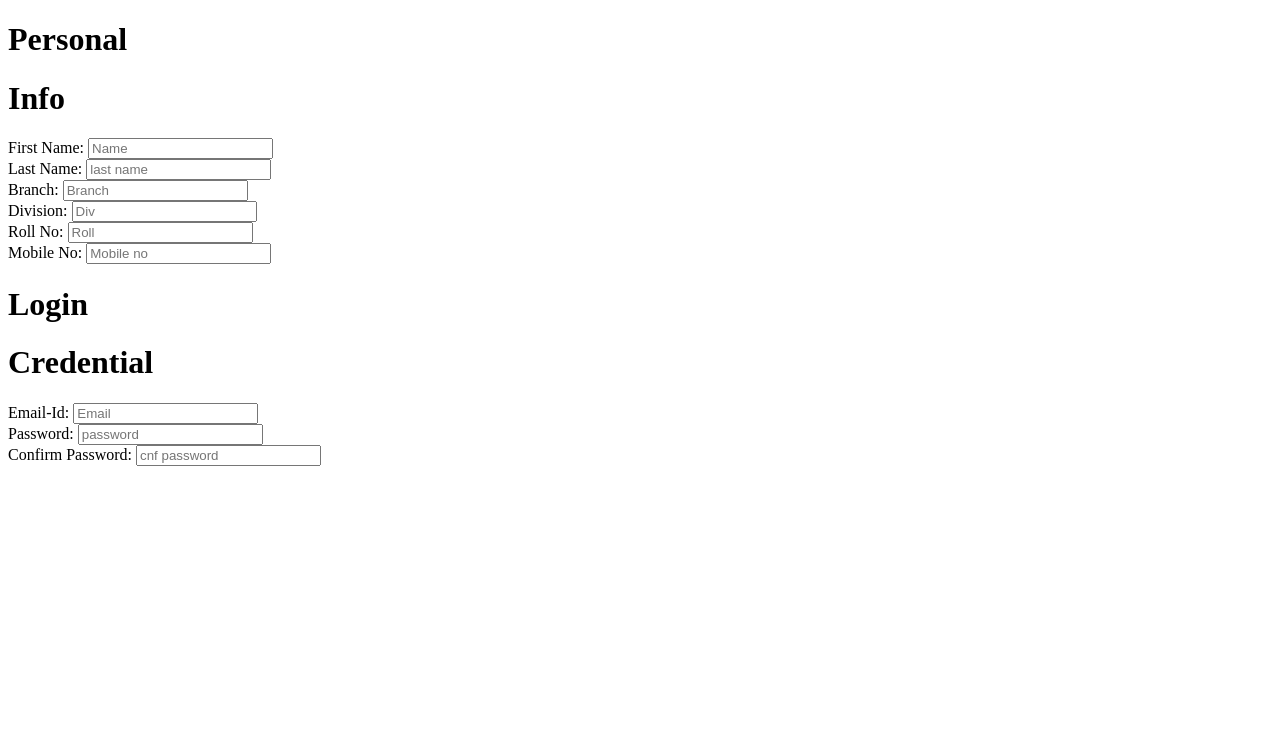
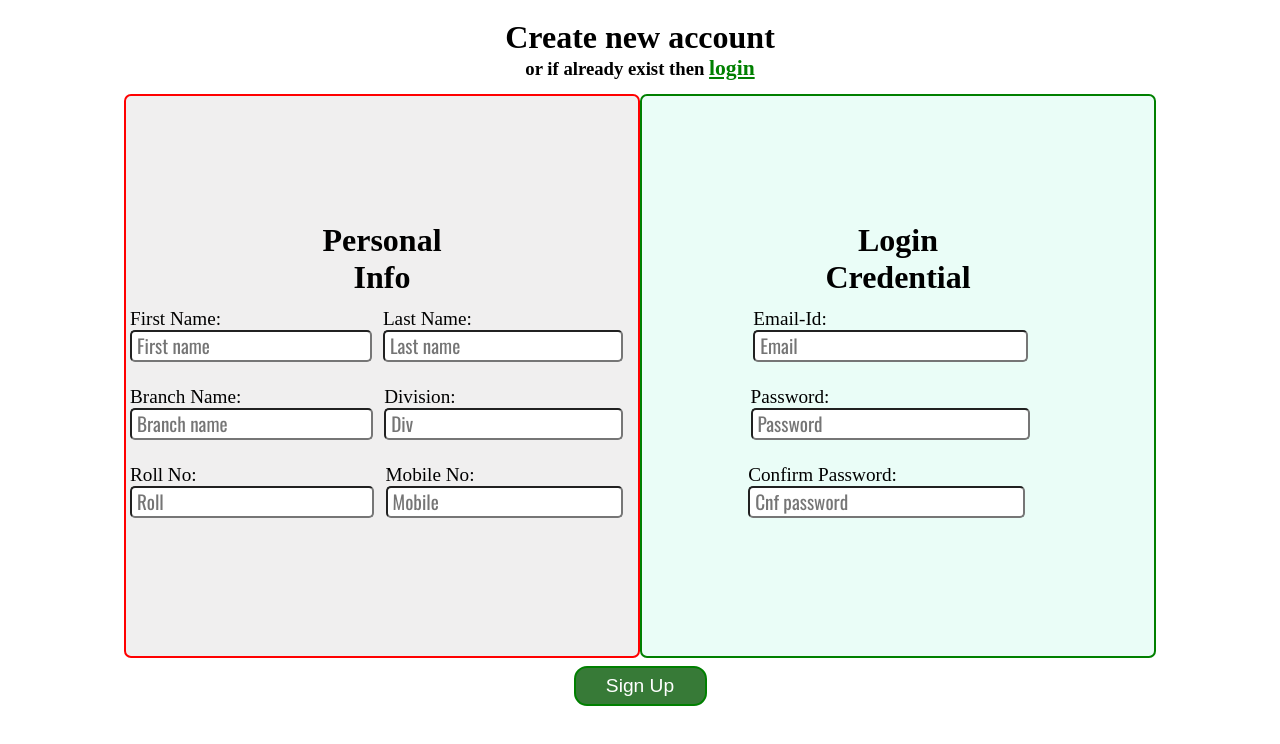
Before and after one commit to shubham-2410/pbl-se, a plain HTML site: page signup.html in a window 1280 px wide. Drawn offline with nearby package versions, Linux system fonts and the light colour scheme.

Commit message:
signup_teacher

```diff
--- a/signup.css
+++ b/signup.css
@@ -19,7 +19,6 @@
 
 form{
     display:flex;
-
 }
 
 input{
@@ -27,14 +26,28 @@ input{
 }
 
 
-
 #main{
     display:flex;
     justify-content: center;
     align-items: center;
-    background-color:rgb(235, 238, 238);
+    /* background-color:rgb(235, 238, 238); */
+    margin-top:8%;
 }
 
+
+#main input{
+    /* border:2px solid red; */
+    height:1.5rem;
+    border-radius: 5px;
+    font-size: 1.2rem;
+    font-family: 'Oswald', sans-serif;
+    padding:2px 5px;
+}
+
+#main label{
+    /* border:2px solid green; */
+    font-size: 1.2rem;
+}
 
 
 #rightPart{
@@ -56,4 +69,83 @@ input{
 form{
     margin:12px 4px;
     /* border: 2px solid green; */
+
 }
+
+
+.formRight #branch{
+    /* border: 2px solid green;  */
+    /* width:100%; */
+    /* margin:0px 18px; */
+    margin-right:-35px;
+}
+
+.formLeft #roll{
+       /* border: 2px solid green;  */
+       margin-right:31px;
+}
+
+.fomRight input{
+    /* margin-left: 65px; */
+    /* border: 2px solid red;  */
+    width:72%;
+}
+
+.fomRight{
+    /* border: 2px solid blue;  */
+    margin-left: 65px;
+}
+
+#upper{
+    /* border: 2px solid green;  */
+    display:flex;
+    flex-direction: column;
+    align-items: center;
+    justify-content: center;
+    margin-top: 1.5%;
+    margin-bottom:-7%;
+}
+
+#upper a{
+    color: green;
+    font-size: 1.35rem;
+}
+
+#lower{
+    display: flex;
+    align-items: center;
+    justify-content: center;
+}
+
+/* for lower button */
+#lower button{
+    border:2px solid green;
+    width:133px;
+    height: 40px;
+    font-size:larger;
+    background-color: rgb(55, 122, 55);
+    color:white;
+    border-radius: 13px;
+    cursor: pointer;
+    margin-top: 8px;
+}
+
+#lower button:hover{
+    color:rgb(237, 234, 234);
+    background-color: rgb(10, 103, 10);
+}
+
+
+#leftPart{
+    background-color:rgb(240, 239, 239);
+    /* border-right:none; */
+    /* border: none; */
+    border-radius: 7px;
+}
+
+#rightPart{
+    background-color: rgb(234, 253, 247);
+    border-radius: 7px;
+    /* border-left:none; */
+    /* border-left: rgb(46, 11, 203); */
+}
--- a/signup.html
+++ b/signup.html
@@ -1,14 +1,26 @@
 <!DOCTYPE html>
 <html lang="en">
+
 <head>
     <meta charset="UTF-8">
     <meta http-equiv="X-UA-Compatible" content="IE=edge">
     <meta name="viewport" content="width=device-width, initial-scale=1.0">
     <title>MarkMe Login</title>
-    <link rel="stylesheet" href="login_pr.css">
+    <link rel="stylesheet" href="signup.css">
+
+    <link rel="preconnect" href="https://fonts.googleapis.com">
+    <link rel="preconnect" href="https://fonts.gstatic.com" crossorigin>
+    <link href="https://fonts.googleapis.com/css2?family=Oswald&display=swap" rel="stylesheet">
 
 </head>
+
 <body>
+
+    <div id="upper">
+        <h1 class="heading" id="">Create new account</h1>
+        <h3 class="heading" id="">or if already exist then <a href="login.html">login</a></h3>
+    </div>
+
 
     <div id="main">
 
@@ -23,37 +35,38 @@
 
                     <div class="formLeft">
                         <label for="firstName">First Name:</label>
-                        <input type="text" id="firstName" placeholder="Name">
+                        <input type="text" id="firstName" placeholder="First name">
                     </div>
 
                     <div class="formRight">
-                    <label for="lastName">Last Name:</label>
-                    <input type="text" id="lastName" placeholder="last name">
+                        <label for="lastName">Last Name:</label>
+                        <input type="text" id="lastName" placeholder="Last name">
                     </div>
 
 
                 </form>
 
             </div>
+
+
             <div class="secondClm Column">
-
 
                 <form action="">
 
                     <div class="formRight">
-                        <label for="class">Branch:</label>
-                        <input type="text" id="class" placeholder="Branch">
-                        </div>
+                        <label for="branch">Branch Name:</label>
+                        <input type="text" id="branch" placeholder="Branch name">
+                    </div>
 
                     <div class="formLeft">
                         <label for="div">Division:</label>
                         <input type="text" id="div" placeholder="Div">
                     </div>
 
-
                 </form>
 
             </div>
+
             <div class="thirdClm Column">
 
                 <form action="">
@@ -63,8 +76,8 @@
                     </div>
 
                     <div class="formRight">
-                    <label for="Mobile">Mobile No:</label>
-                    <input type="text" id="Mobile" placeholder="Mobile no">
+                        <label for="Mobile">Mobile No:</label>
+                        <input type="text" id="Mobile" placeholder="Mobile">
                     </div>
 
 
@@ -83,8 +96,8 @@
             <div class="firstClm Column">
                 <form action="">
                     <div class="formRight">
-                    <label for="email">Email-Id:</label>
-                    <input type="text" id="email" placeholder="Email">
+                        <label for="email">Email-Id:</label>
+                        <input type="email" id="email" placeholder="Email">
                     </div>
 
                 </form>
@@ -95,8 +108,8 @@
             <div class="secondClm Column">
                 <form action="">
                     <div class="formRight">
-                    <label for="password">Password:</label>
-                    <input type="text" id="password" placeholder="password">
+                        <label for="password">Password:</label>
+                        <input type="password" id="password" placeholder="Password">
                     </div>
 
                 </form>
@@ -104,23 +117,29 @@
 
 
             <div class="thirdClm Column">
-                <form action="">
-                    <div class="formRight">
-                    <label for="cnf password">Confirm Password:</label>
-                    <input type="text" id="cnf password" placeholder="cnf password">
+                <form action="" id="cnf_pass">
+                    <div class="fomRight">
+                        <label for="cnf_password">Confirm Password:</label>
+                        <input type="password" id="cnf_password" placeholder="Cnf password">
                     </div>
 
                 </form>
+
             </div>
 
         </div>
 
+    </div>
 
+    <!-- </div> -->
 
+    <!-- </div> -->
 
-
-    </div>
+    <section id="lower">
+        <footer> <button>Sign Up</button> </footer>
+    </section>
 
 
 </body>
+
 </html>
--- /dev/null
+++ b/signup_teacher.css
@@ -0,0 +1,112 @@
+*{
+    margin:0px;
+    padding:0px;
+}
+
+#upper{
+    /* border: 2px solid orange;  */
+    display:flex;
+    flex-direction: column;
+    align-items: center;
+    justify-content: center;
+    margin-bottom:-7%;
+    margin-top: 12px;
+}
+
+#upper a{
+    color: green;
+    font-size: 1.35rem;
+}
+
+#upper #head2{
+    /* border: 2px solid orange;  */
+}
+
+#leftPart{
+    border:2px solid blue;
+    width:40%;
+    height:65%;
+    display:flex;
+    flex-direction: column;
+    align-items: center;
+    justify-content: center;
+
+    background-color:rgb(240, 239, 239);
+    border-radius: 7px;
+}
+
+#rightPart{
+    border:2px solid red;
+    width:40%;
+    height:65%;
+    display:flex;
+    flex-direction: column;
+    align-items: center;
+    justify-content: center;
+
+    background-color: rgb(234, 253, 247);
+    border-radius: 7px;
+}
+
+#main{
+    /* border:2px solid green; */
+    display:flex;
+    align-items: center;
+    justify-content: center;
+    width:100vw;
+    height:100vh;
+    /* margin:auto; */
+
+}
+
+
+
+.column{
+    /* border:2px solid pink; */
+    margin:12px;
+    width:60%;
+}
+
+.column label{
+    /* border:2px solid violet; */
+    width:60%;
+    font-size: 1.3rem;
+}
+
+.column input{
+    /* border:2px solid red; */
+    width:90%;
+    padding:2px 5px;
+    font-size:1.2rem;
+    border-radius: 5px;
+    font-family: 'Oswald', sans-serif;
+}
+
+
+
+
+
+#lower{
+    display: flex;
+    align-items: center;
+    justify-content: center;
+    margin-top:-105px;
+}
+
+/* for lower button */
+#lower button{
+    margin-top: 8px;
+    width:133px;
+    height: 40px;
+    border:2px solid green;
+    font-size:larger;
+    background-color: rgb(55, 122, 55);
+    color:white;
+    border-radius: 13px;
+    cursor: pointer;
+}
+
+#lower button:hover{
+    color:rgb(237, 234, 234);
+    background-color: rgb(10, 103, 10);
+}
```
Also changed, not shown: index.html (+2 -1 lines), signup_teacher.html (added, +115 -0 lines).
